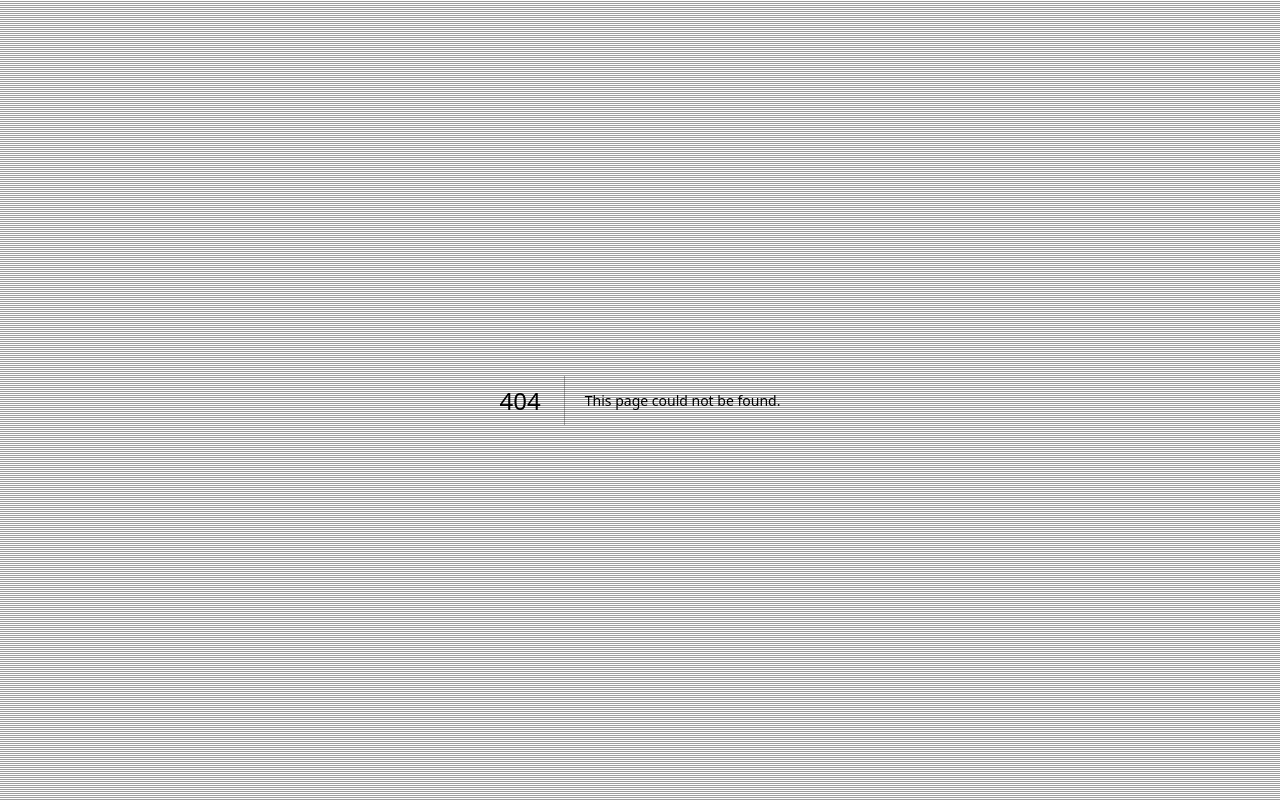
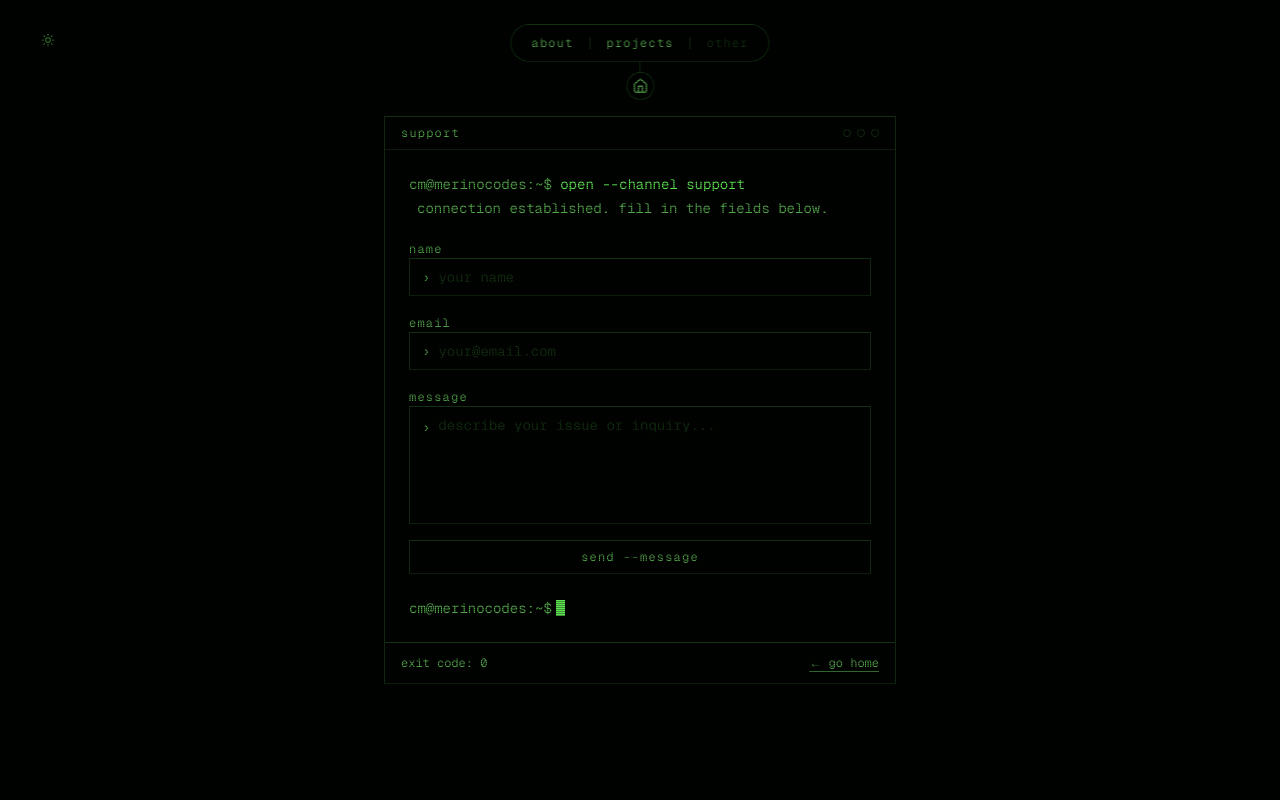
Before and after one commit to cmerino01/cmerino01.github.io, a Next.js app in the folder merinocodes/: page /support in a window 1280 px wide. Before the commit this address had no page. Built offline with nearby package versions, Linux system fonts and the light colour scheme.

Commit message:
add support page

```diff
--- /dev/null
+++ b/merinocodes/src/app/support/page.tsx
@@ -0,0 +1,180 @@
+"use client";
+
+import Nav from "@/components/nav";
+import Link from "next/link";
+import { useState } from "react";
+
+type FormState = "idle" | "submitting" | "success" | "error";
+
+export default function Support() {
+  const [state, setState] = useState<FormState>("idle");
+
+  async function handleSubmit(e: React.FormEvent<HTMLFormElement>) {
+    e.preventDefault();
+    setState("submitting");
+
+    try {
+      const formData = new FormData(e.target as HTMLFormElement);
+      formData.append("access_key", "5483e121-dcb3-4f55-81d4-ec9bc40a7b6b");
+
+      const res = await fetch("https://api.web3forms.com/submit", {
+        method: "POST",
+        body: formData,
+      });
+      const data = await res.json();
+      if (data.success) {
+        setState("success");
+        (e.target as HTMLFormElement).reset();
+      } else {
+        setState("error");
+      }
+    } catch {
+      setState("error");
+    }
+  }
+
+  return (
+    <main className="min-h-screen bg-background text-foreground font-[family-name:var(--font-geist-mono)] flex flex-col items-center justify-center p-8">
+      <Nav />
+
+      <div className="w-full max-w-lg space-y-0">
+        {/* Title bar */}
+        <div className="flex items-center justify-between border border-b-0 border-foreground/20 px-4 py-2">
+          <span className="text-xs text-muted-foreground tracking-widest">
+            support
+          </span>
+          <div className="flex gap-1.5">
+            <span className="w-2 h-2 rounded-full border border-foreground/20" />
+            <span className="w-2 h-2 rounded-full border border-foreground/20" />
+            <span className="w-2 h-2 rounded-full border border-foreground/20" />
+          </div>
+        </div>
+
+        {/* Body */}
+        <div className="border border-foreground/20 p-6 space-y-5 text-sm">
+          <div className="space-y-1">
+            <p>
+              <span className="text-muted-foreground">cm@merinocodes:~$ </span>
+              open --channel support
+            </p>
+            <p className="text-muted-foreground pl-2">
+              connection established. fill in the fields below.
+            </p>
+          </div>
+
+          {state === "success" ? (
+            <div className="space-y-2 pt-1">
+              <p className="text-muted-foreground pl-2">
+                <span className="text-foreground">[ &nbsp;ok&nbsp; ]</span>{" "}
+                message transmitted successfully.
+              </p>
+              <p className="text-muted-foreground pl-2">
+                i&apos;ll get back to you soon.
+              </p>
+              <button
+                onClick={() => setState("idle")}
+                className="mt-3 text-xs text-muted-foreground hover:text-foreground transition-colors underline underline-offset-4"
+              >
+                send another
+              </button>
+            </div>
+          ) : (
+            <form onSubmit={handleSubmit} className="space-y-4">
+              <div className="space-y-1">
+                <label className="text-xs text-muted-foreground tracking-widest">
+                  name
+                </label>
+                <div className="flex items-center border border-foreground/20 px-3 py-2 focus-within:border-foreground/50 transition-colors">
+                  <span className="text-muted-foreground mr-2 select-none">
+                    ›
+                  </span>
+                  <input
+                    name="name"
+                    required
+                    autoComplete="off"
+                    placeholder="your name"
+                    className="flex-1 bg-transparent outline-none placeholder:text-foreground/20 text-sm"
+                  />
+                </div>
+              </div>
+
+              <div className="space-y-1">
+                <label className="text-xs text-muted-foreground tracking-widest">
+                  email
+                </label>
+                <div className="flex items-center border border-foreground/20 px-3 py-2 focus-within:border-foreground/50 transition-colors">
+                  <span className="text-muted-foreground mr-2 select-none">
+                    ›
+                  </span>
+                  <input
+                    name="email"
+                    type="email"
+                    required
+                    autoComplete="off"
+                    placeholder="your@email.com"
+                    className="flex-1 bg-transparent outline-none placeholder:text-foreground/20 text-sm"
+                  />
+                </div>
+              </div>
+
+              <div className="space-y-1">
+                <label className="text-xs text-muted-foreground tracking-widest">
+                  message
+                </label>
+                <div className="flex items-start border border-foreground/20 px-3 py-2 focus-within:border-foreground/50 transition-colors">
+                  <span className="text-muted-foreground mr-2 mt-0.5 select-none">
+                    ›
+                  </span>
+                  <textarea
+                    name="message"
+                    required
+                    rows={5}
+                    placeholder="describe your issue or inquiry..."
+                    className="flex-1 bg-transparent outline-none placeholder:text-foreground/20 text-sm resize-none"
+                  />
+                </div>
+              </div>
+
+              {state === "error" && (
+                <p className="text-xs text-muted-foreground pl-2">
+                  <span className="text-foreground">[ error ]</span>{" "}
+                  transmission failed. please try again.
+                </p>
+              )}
+
+              <button
+                type="submit"
+                disabled={state === "submitting"}
+                className="w-full border border-foreground/20 px-4 py-2 text-xs tracking-widest text-muted-foreground hover:text-foreground hover:border-foreground/50 transition-colors disabled:opacity-40 disabled:cursor-not-allowed"
+              >
+                {state === "submitting" ? "transmitting..." : "send --message"}
+              </button>
+            </form>
+          )}
+
+          {/* Cursor */}
+          {state !== "submitting" && (
+            <div className="flex items-center gap-1 pt-1">
+              <span className="text-muted-foreground">cm@merinocodes:~$</span>
+              <span
+                className="inline-block w-[9px] h-[1.1em] bg-foreground"
+                style={{ animation: "blink 1s step-end infinite" }}
+              />
+            </div>
+          )}
+        </div>
+
+        {/* Footer */}
+        <div className="border border-t-0 border-foreground/20 px-4 py-3 flex items-center justify-between">
+          <span className="text-xs text-muted-foreground">exit code: 0</span>
+          <Link
+            href="/"
+            className="text-xs text-muted-foreground hover:text-foreground transition-colors underline underline-offset-4"
+          >
+            ← go home
+          </Link>
+        </div>
+      </div>
+    </main>
+  );
+}
```
